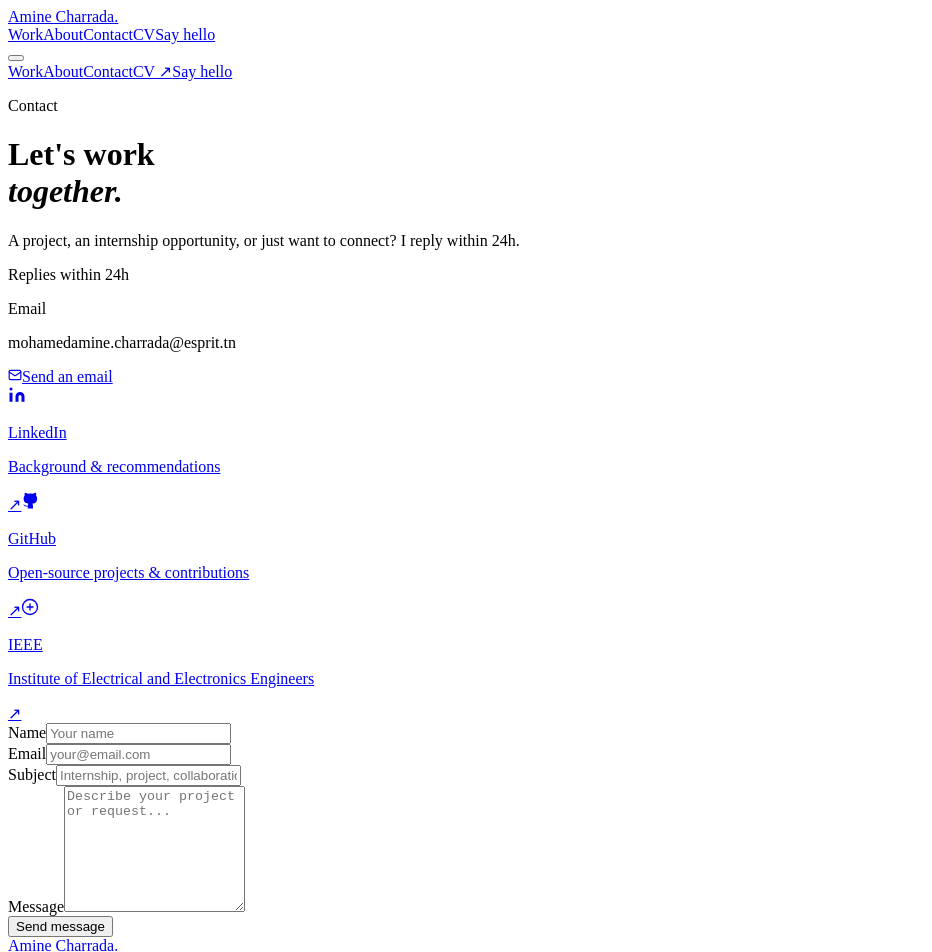
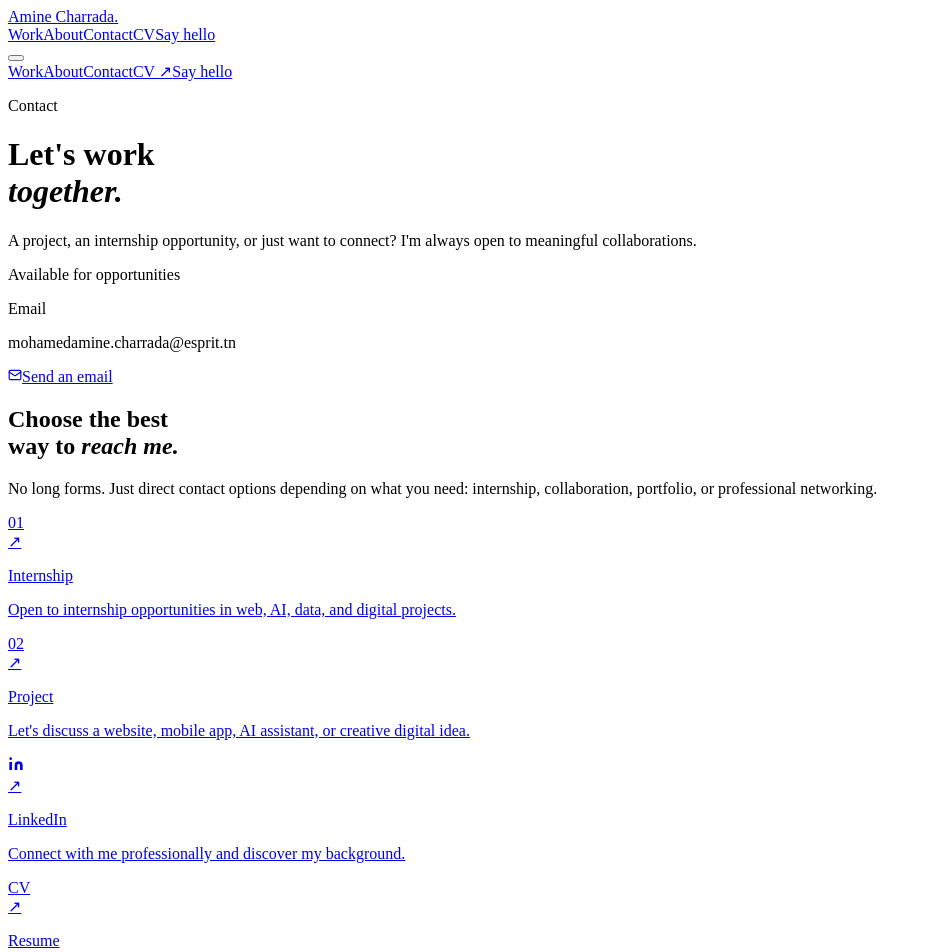
Before and after one commit to charrada-amine/portfolio, a React (Vite) app: page /contact in a window 1280 px wide. Shown: the top 952 px of the page, without its empty margins (0-932 px from the left). Built offline with nearby package versions, Linux system fonts and the light colour scheme; the HTML template or start-up script is replaced by a standard one.

Commit message:
mellouli

```diff
--- a/src/pages/Contact.jsx
+++ b/src/pages/Contact.jsx
@@ -1,94 +1,104 @@
-import { useState } from 'react';
 import AnimatedSection from '../components/AnimatedSection';
 
 const EMAIL = 'mohamedamine.charrada@esprit.tn';
 
-const socials = [
+const contactCards = [
   {
-    platform: 'LinkedIn',
-    handle: 'Mohamed Amine Charrada',
-    href: 'https://www.linkedin.com/in/mohamed-amine-charrada-17a494315/',
-    description: 'Background & recommendations',
+    number: '01',
+    title: 'Internship',
+    description: 'Open to internship opportunities in web, AI, data, and digital projects.',
+    href: `mailto:${EMAIL}?subject=Internship Opportunity`,
+  },
+  {
+    number: '02',
+    title: 'Project',
+    description: "Let's discuss a website, mobile app, AI assistant, or creative digital idea.",
+    href: `mailto:${EMAIL}?subject=Project Collaboration`,
+  },
+  {
     icon: (
-      <svg width="18" height="18" viewBox="0 0 24 24" fill="currentColor">
+      <svg width="16" height="16" viewBox="0 0 24 24" fill="currentColor">
         <path d="M16 8a6 6 0 0 1 6 6v7h-4v-7a2 2 0 0 0-2-2 2 2 0 0 0-2 2v7h-4v-7a6 6 0 0 1 6-6zM2 9h4v12H2z" />
         <circle cx="4" cy="4" r="2" />
       </svg>
     ),
+    title: 'LinkedIn',
+    description: 'Connect with me professionally and discover my background.',
+    href: 'https://www.linkedin.com/in/mohamed-amine-charrada-17a494315/',
   },
   {
-    platform: 'GitHub',
-    handle: 'charrada-amine',
-    href: 'https://github.com/charrada-amine',
-    description: 'Open-source projects & contributions',
-    icon: (
-      <svg width="18" height="18" viewBox="0 0 24 24" fill="currentColor">
-        <path d="M9 19c-5 1.5-5-2.5-7-3m14 6v-3.87a3.37 3.37 0 0 0-.94-2.61c3.14-.35 6.44-1.54 6.44-7A5.44 5.44 0 0 0 20 4.77 5.07 5.07 0 0 0 19.91 1S18.73.65 16 2.48a13.38 13.38 0 0 0-7 0C6.27.65 5.09 1 5.09 1A5.07 5.07 0 0 0 5 4.77a5.44 5.44 0 0 0-1.5 3.78c0 5.42 3.3 6.61 6.44 7A3.37 3.37 0 0 0 9 18.13V22" />
-      </svg>
-    ),
-  },
-  {
-    platform: 'IEEE',
-    handle: 'Active member',
-    href: 'https://www.ieee.org/',
-    description: 'Institute of Electrical and Electronics Engineers',
-    icon: (
-      <svg width="18" height="18" viewBox="0 0 24 24" fill="none" stroke="currentColor" strokeWidth="1.8" strokeLinecap="round" strokeLinejoin="round">
-        <circle cx="12" cy="12" r="10" />
-        <path d="M8 12h8M12 8v8" />
-      </svg>
-    ),
+    label: 'CV',
+    title: 'Resume',
+    description: 'Download my CV and explore my skills, projects, and experience.',
+    href: '/assests/cv.pdf',
   },
 ];
 
-const Contact = () => {
-  const [form, setForm] = useState({ name: '', email: '', subject: '', message: '' });
-  const [submitted, setSubmitted] = useState(false);
-  const [loading, setLoading] = useState(false);
+const ContactCard = ({ card }) => (
+  <a
+    href={card.href}
+    target={card.href.startsWith('mailto') ? undefined : '_blank'}
+    rel="noopener noreferrer"
+    className="group relative bg-white rounded-2xl p-6 hover:shadow-md transition-all duration-300 overflow-hidden flex flex-col gap-8"
+  >
+    {/* Decorative circle */}
+    <div className="absolute top-4 right-10 w-16 h-16 rounded-full bg-[#e8632a]/10 group-hover:bg-[#e8632a]/18 transition-colors duration-300" />
 
-  const handleChange = (e) =>
-    setForm((prev) => ({ ...prev, [e.target.name]: e.target.value }));
+    {/* Top row */}
+    <div className="flex items-center justify-between relative">
+      <div className="w-10 h-10 rounded-full bg-[#1a1a1a] flex items-center justify-center text-[#f7f3ee] shrink-0">
+        {card.icon ? (
+          card.icon
+        ) : card.label ? (
+          <span className="font-sans text-xs font-bold">{card.label}</span>
+        ) : (
+          <span className="font-sans text-xs font-semibold">{card.number}</span>
+        )}
+      </div>
+      <span className="font-sans text-sm text-[#1a1a1a]/30 group-hover:text-[#e8632a] transition-colors duration-200">↗</span>
+    </div>
 
-  const handleSubmit = (e) => {
-    e.preventDefault();
-    setLoading(true);
-    setTimeout(() => { setLoading(false); setSubmitted(true); }, 900);
-  };
+    {/* Content */}
+    <div>
+      <p className="font-sans font-semibold text-[#1a1a1a] text-lg mb-2">{card.title}</p>
+      <p className="font-sans text-sm text-[#1a1a1a]/50 leading-relaxed">{card.description}</p>
+    </div>
+  </a>
+);
 
-  return (
+const Contact = () => (
   <div className="min-h-screen bg-[#f7f3ee] pt-28 pb-24">
     <div className="max-w-6xl mx-auto px-6">
+      <div className="grid grid-cols-1 lg:grid-cols-5 gap-16 items-start">
 
-        <div className="grid grid-cols-1 lg:grid-cols-5 gap-16">
-
-          {/* ── Left — contact info ── */}
+        {/* ── Left ── */}
         <AnimatedSection className="lg:col-span-2">
           <div className="lg:sticky lg:top-28">
             <p className="font-sans text-xs text-[#1a1a1a]/38 uppercase tracking-[0.2em] mb-6">
               Contact
             </p>
-              <h1 className="font-serif text-5xl text-[#1a1a1a] leading-[1.05] mb-5">
+            <h1 className="font-serif text-5xl text-[#1a1a1a] leading-[1.05] mb-6">
               Let's work<br />
               <em className="text-[#e8632a]">together.</em>
             </h1>
             <p className="font-sans text-[15px] text-[#1a1a1a]/55 leading-relaxed mb-8">
               A project, an internship opportunity, or just want to connect?
-                I reply within 24h.
+              I'm always open to meaningful collaborations.
             </p>
 
-              {/* Response badge */}
+            {/* Available badge */}
             <div className="inline-flex items-center gap-2 bg-[#1a1a1a]/5 px-4 py-2 rounded-full mb-10">
               <span className="w-2 h-2 rounded-full bg-[#4ade80]" />
-                <span className="font-sans text-xs text-[#1a1a1a]/55">Replies within 24h</span>
+              <span className="font-sans text-xs text-[#1a1a1a]/55">Available for opportunities</span>
             </div>
 
             {/* Email block */}
-              <div className="bg-[#1a1a1a]/4 rounded-2xl p-5 mb-3 hover:bg-[#1a1a1a]/6 transition-colors">
+            <div>
               <p className="font-sans text-[10px] uppercase tracking-[0.2em] text-[#1a1a1a]/35 mb-3">Email</p>
-                <p className="font-sans text-sm text-[#1a1a1a] mb-4 break-all">{EMAIL}</p>
+              <p className="font-sans text-sm text-[#1a1a1a] mb-5 break-all">{EMAIL}</p>
               <a
                 href={`mailto:${EMAIL}`}
-                  className="inline-flex items-center gap-2 bg-[#e8632a] text-[#f7f3ee] font-sans text-sm px-5 py-2.5 rounded-full hover:bg-[#1a1a1a] transition-colors duration-200"
+                className="inline-flex items-center gap-2 bg-[#e8632a] text-[#f7f3ee] font-sans text-sm px-6 py-3 rounded-full hover:bg-[#1a1a1a] transition-colors duration-200"
               >
                 <svg width="14" height="14" viewBox="0 0 24 24" fill="none" stroke="currentColor" strokeWidth="2" strokeLinecap="round" strokeLinejoin="round">
                   <rect x="2" y="4" width="20" height="16" rx="2" />
@@ -97,113 +107,53 @@ const Contact = () => {
                 Send an email
               </a>
             </div>
-
-              {/* Social links */}
-              <div className="flex flex-col gap-3">
-                {socials.map(({ platform, handle, href, description, icon }) => (
-                  <a
-                    key={platform}
-                    href={href}
-                    target="_blank"
-                    rel="noopener noreferrer"
-                    className="group flex items-center gap-4 bg-[#1a1a1a]/4 rounded-2xl p-5 hover:bg-[#1a1a1a]/6 transition-colors"
-                  >
-                    <span className="w-10 h-10 rounded-full bg-[#1a1a1a]/8 flex items-center justify-center text-[#1a1a1a] group-hover:bg-[#e8632a] group-hover:text-[#f7f3ee] transition-all shrink-0">
-                      {icon}
-                    </span>
-                    <div className="min-w-0">
-                      <p className="font-sans text-sm font-medium text-[#1a1a1a] group-hover:text-[#e8632a] transition-colors">
-                        {platform}
-                      </p>
-                      <p className="font-sans text-xs text-[#1a1a1a]/40 truncate">{description}</p>
-                    </div>
-                    <span className="ml-auto font-sans text-xs text-[#1a1a1a]/25 group-hover:text-[#e8632a] transition-colors shrink-0">↗</span>
-                  </a>
-                ))}
-              </div>
           </div>
         </AnimatedSection>
 
-          {/* ── Right — form ── */}
+        {/* ── Right ── */}
         <AnimatedSection delay={100} className="lg:col-span-3">
-            {submitted ? (
-              <div className="text-center py-24">
-                <div className="w-16 h-16 rounded-full bg-[#e8632a] flex items-center justify-center mx-auto mb-7 shadow-lg">
-                  <svg width="24" height="24" viewBox="0 0 24 24" fill="none" stroke="white" strokeWidth="2.5" strokeLinecap="round" strokeLinejoin="round">
-                    <polyline points="20 6 9 17 4 12" />
-                  </svg>
+          <h2 className="font-serif text-4xl md:text-5xl text-[#1a1a1a] leading-[1.08] mb-4">
+            Choose the best<br />
+            way to <em className="text-[#e8632a]">reach me.</em>
+          </h2>
+          <p className="font-sans text-[15px] text-[#1a1a1a]/50 leading-relaxed mb-10">
+            No long forms. Just direct contact options depending on what you need:
+            internship, collaboration, portfolio, or professional networking.
+          </p>
+
+          {/* Cards grid */}
+          <div className="grid grid-cols-1 sm:grid-cols-2 gap-4 mb-4">
+            {contactCards.map((card, i) => (
+              <AnimatedSection key={card.title} delay={i * 60}>
+                <ContactCard card={card} />
+              </AnimatedSection>
+            ))}
           </div>
-                <h3 className="font-serif text-3xl text-[#1a1a1a] mb-3">Message sent!</h3>
-                <p className="font-sans text-[#1a1a1a]/55 text-sm leading-relaxed">
-                  Thank you {form.name || ''}.<br />I'll get back to you very soon.
+
+          {/* Bottom banner */}
+          <AnimatedSection delay={300}>
+            <div className="bg-[#1a1a1a] rounded-2xl px-8 py-6 flex flex-col sm:flex-row items-start sm:items-center justify-between gap-5">
+              <div>
+                <p className="font-sans font-semibold text-[#f7f3ee] text-base mb-1">
+                  Usually replies within 24h.
                 </p>
-                <button
-                  onClick={() => { setSubmitted(false); setForm({ name: '', email: '', subject: '', message: '' }); }}
-                  className="mt-8 font-sans text-sm text-[#1a1a1a]/40 hover:text-[#e8632a] transition-colors underline underline-offset-4"
+                <p className="font-sans text-sm text-[#f7f3ee]/45 leading-relaxed">
+                  For faster contact, send me a direct email with your subject.
+                </p>
+              </div>
+              <a
+                href={`mailto:${EMAIL}`}
+                className="shrink-0 bg-[#f7f3ee] text-[#1a1a1a] font-sans text-sm px-6 py-3 rounded-full hover:bg-[#e8632a] hover:text-[#f7f3ee] transition-colors duration-200 whitespace-nowrap"
               >
-                  Send another message
-                </button>
+                Start a conversation
+              </a>
             </div>
-            ) : (
-              <form onSubmit={handleSubmit} className="flex flex-col gap-5" noValidate>
-                <div className="grid grid-cols-1 sm:grid-cols-2 gap-5">
-                  <Field label="Name" name="name" type="text" placeholder="Your name" value={form.name} onChange={handleChange} required />
-                  <Field label="Email" name="email" type="email" placeholder="your@email.com" value={form.email} onChange={handleChange} required />
-                </div>
-                <Field label="Subject" name="subject" type="text" placeholder="Internship, project, collaboration..." value={form.subject} onChange={handleChange} required />
-                <div>
-                  <label className="block font-sans text-[10px] uppercase tracking-[0.2em] text-[#1a1a1a]/40 mb-2.5">
-                    Message
-                  </label>
-                  <textarea
-                    name="message"
-                    value={form.message}
-                    onChange={handleChange}
-                    required
-                    rows={8}
-                    placeholder="Describe your project or request..."
-                    className="w-full bg-white border border-[#1a1a1a]/10 rounded-xl px-5 py-4 font-sans text-sm text-[#1a1a1a] placeholder-[#1a1a1a]/30 focus:outline-none focus:border-[#e8632a] transition-colors resize-none"
-                  />
-                </div>
-                <button
-                  type="submit"
-                  disabled={loading}
-                  className="w-full bg-[#1a1a1a] text-[#f7f3ee] font-sans py-4 rounded-full hover:bg-[#e8632a] transition-colors duration-200 disabled:opacity-60 disabled:cursor-not-allowed flex items-center justify-center gap-2"
-                >
-                  {loading ? (
-                    <>
-                      <span className="w-4 h-4 border-2 border-[#f7f3ee]/30 border-t-[#f7f3ee] rounded-full animate-spin" />
-                      Sending…
-                    </>
-                  ) : (
-                    'Send message'
-                  )}
-                </button>
-              </form>
-            )}
+          </AnimatedSection>
         </AnimatedSection>
 
       </div>
     </div>
   </div>
 );
-};
-
-const Field = ({ label, name, type, placeholder, value, onChange, required }) => (
-  <div>
-    <label className="block font-sans text-[10px] uppercase tracking-[0.2em] text-[#1a1a1a]/40 mb-2.5">
-      {label}
-    </label>
-    <input
-      type={type}
-      name={name}
-      value={value}
-      onChange={onChange}
-      required={required}
-      placeholder={placeholder}
-      className="w-full bg-white border border-[#1a1a1a]/10 rounded-xl px-5 py-4 font-sans text-sm text-[#1a1a1a] placeholder-[#1a1a1a]/30 focus:outline-none focus:border-[#e8632a] transition-colors"
-    />
-  </div>
-);
 
 export default Contact;
```
Lines whose indentation alone changed are shown as unchanged.
